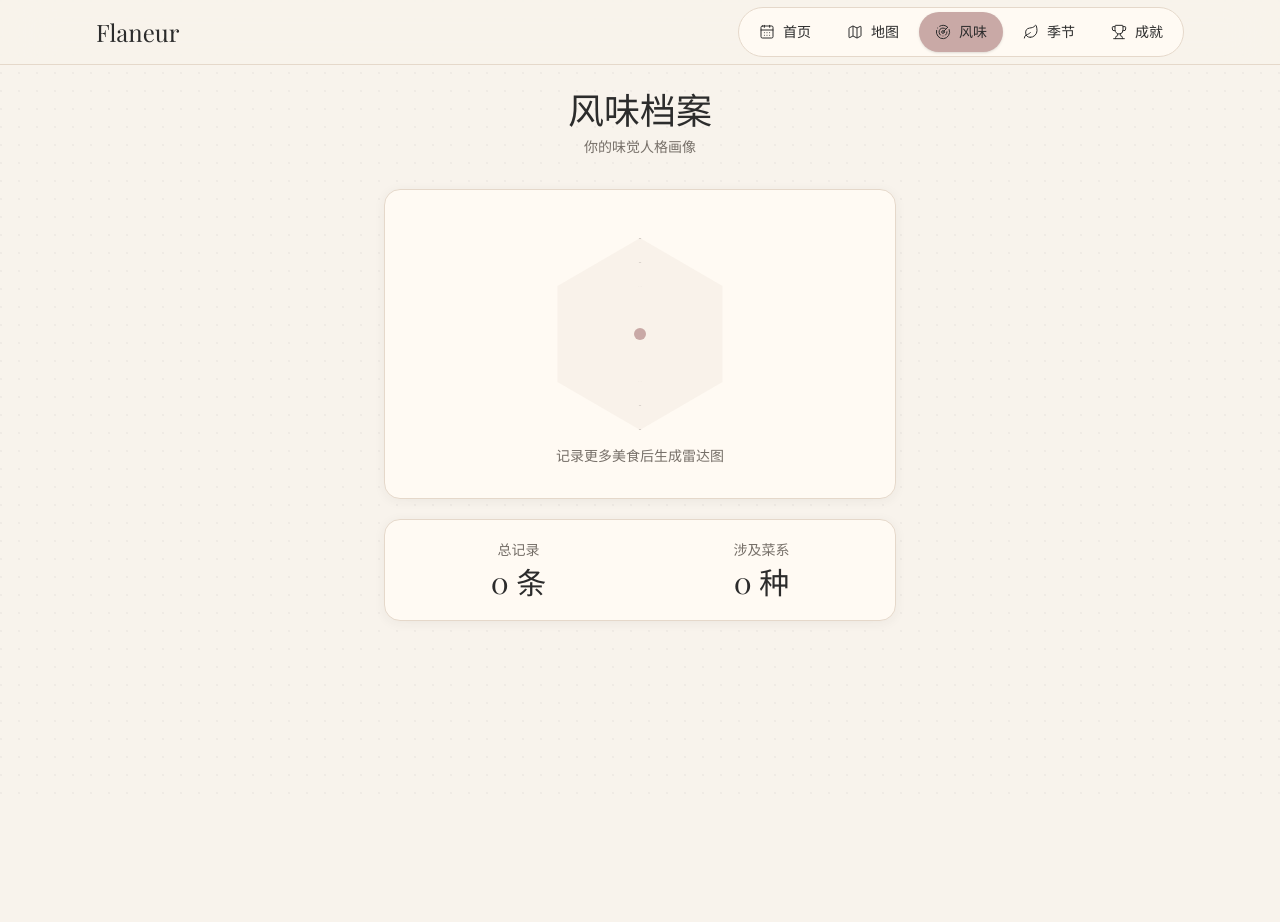
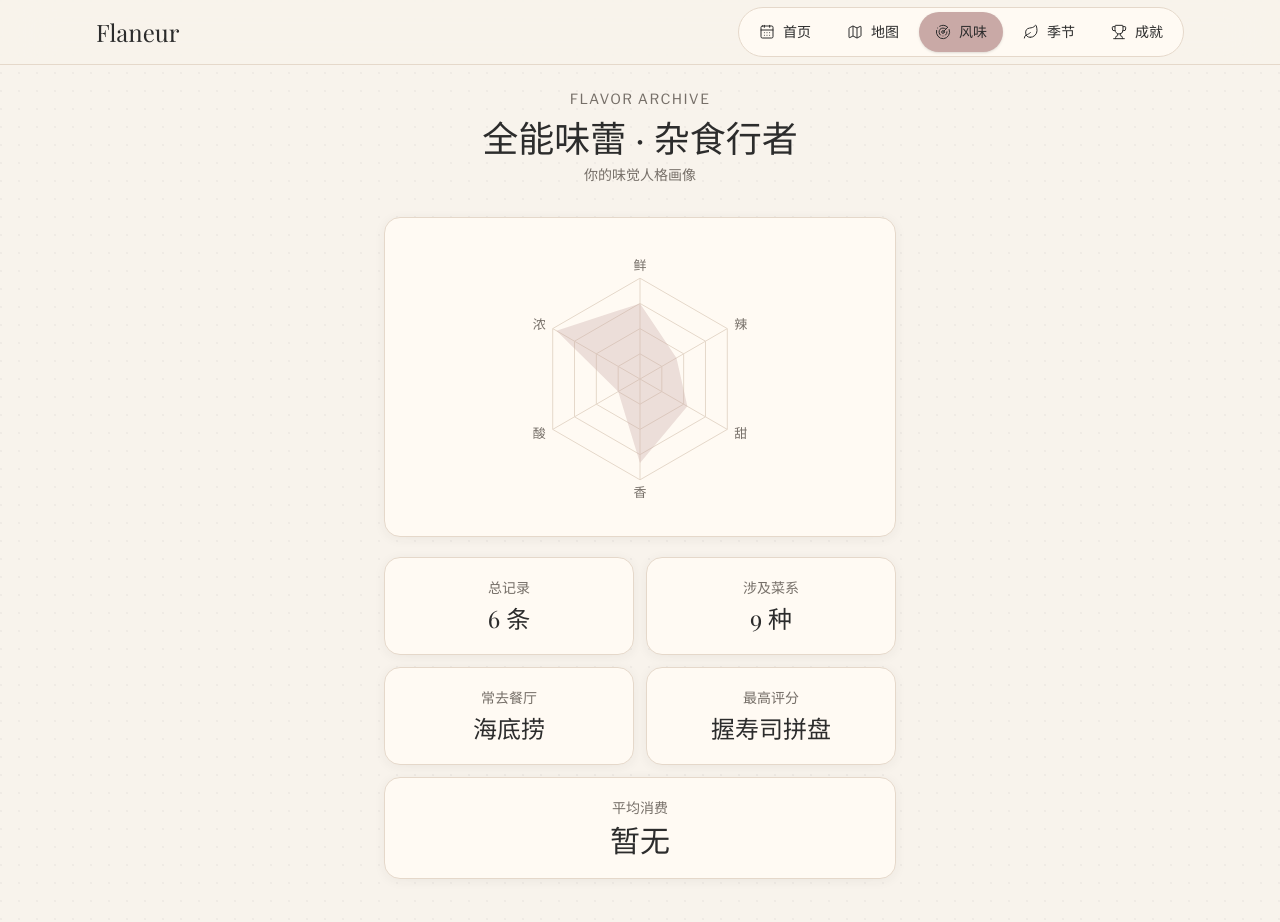
Before and after one commit to nefilbata/flaneur, a Next.js app: page /flavor in a window 1280 px wide. Shown: the top 922 px of the page. Before the commit the page ends 801 px from the top, so only its background shows below. Built offline with nearby package versions, Linux system fonts and the light colour scheme.

Commit message:
feat: upgrade flavor archive

```diff
--- a/src/app/flavor/page.tsx
+++ b/src/app/flavor/page.tsx
@@ -1,33 +1,154 @@
+"use client";
+
+import {
+  PolarAngleAxis,
+  PolarGrid,
+  Radar,
+  RadarChart,
+} from "recharts";
+import { DEMO_RECORDS } from "@/lib/demo-records";
+import { FLAVOR_TITLES, type FlavorProfile, type FoodRecord } from "@/types/food-record";
+
+const FLAVOR_AXES: { key: keyof FlavorProfile; label: string }[] = [
+  { key: "umami", label: "鲜" },
+  { key: "spicy", label: "辣" },
+  { key: "sweet", label: "甜" },
+  { key: "aromatic", label: "香" },
+  { key: "sour", label: "酸" },
+  { key: "rich", label: "浓" },
+];
+
 export default function FlavorPage() {
+  const records = DEMO_RECORDS;
+  const averages = getFlavorAverages(records);
+  const title =
+    FLAVOR_TITLES.find((item) => item.condition(averages))?.name ??
+    "全能味蕾 · 杂食行者";
+  const data = FLAVOR_AXES.map((axis) => ({
+    axis: axis.label,
+    value: Number(averages[axis.key].toFixed(2)),
+  }));
+  const stats = getStats(records);
+
   return (
-    <section className="mx-auto max-w-lg animate-fade-in-up">
+    <section className="mx-auto max-w-lg animate-fade-in-up pb-24">
       <header className="mb-8 text-center">
-        <h1 className="font-serif text-4xl text-charcoal">风味档案</h1>
+        <p className="text-sm uppercase tracking-widest text-muted">Flavor Archive</p>
+        <h1 className="mt-2 font-serif text-4xl text-charcoal">{title}</h1>
         <p className="mt-2 text-sm text-muted">你的味觉人格画像</p>
       </header>
 
-      <div className="card p-8">
-        <div className="mx-auto grid size-56 place-items-center">
-          <div className="relative size-48">
-            <div className="absolute inset-0 clip-hexagon border border-dashed border-muted/40 bg-soft/40" />
-            <div className="absolute inset-6 clip-hexagon border border-dashed border-muted/30" />
-            <div className="absolute inset-12 clip-hexagon border border-dashed border-muted/20" />
-            <div className="absolute left-1/2 top-1/2 size-3 -translate-x-1/2 -translate-y-1/2 rounded-full bg-primary" />
+      <div className="card h-80 overflow-hidden p-4">
+        {records.length > 0 ? (
+          <div className="flex size-full justify-center">
+            <RadarChart width={360} height={290} data={data} outerRadius="72%">
+              <PolarGrid stroke="var(--color-border)" />
+              <PolarAngleAxis
+                dataKey="axis"
+                tick={{ fill: "var(--color-muted)", fontSize: 13 }}
+              />
+              <Radar
+                dataKey="value"
+                stroke="var(--color-primary-strong)"
+                fill="var(--color-primary)"
+                fillOpacity={0.35}
+                strokeWidth={2}
+                isAnimationActive
+              />
+            </RadarChart>
           </div>
-        </div>
-        <p className="text-center text-sm text-muted">记录更多美食后生成雷达图</p>
+        ) : (
+          <div className="grid size-full place-items-center text-center">
+            <div className="relative size-48">
+              <div className="absolute inset-0 clip-hexagon border border-dashed border-muted/40" />
+              <div className="absolute inset-6 clip-hexagon border border-dashed border-muted/30" />
+              <div className="absolute inset-12 clip-hexagon border border-dashed border-muted/20" />
+              <p className="absolute inset-x-0 bottom-0 text-sm text-muted">
+                记录更多美食，解锁你的味觉人格
+              </p>
+            </div>
+          </div>
+        )}
       </div>
 
-      <div className="card mt-5 grid grid-cols-2 gap-4 p-5 text-center">
-        <div>
-          <p className="text-sm text-muted">总记录</p>
-          <p className="mt-1 font-serif text-3xl text-charcoal">0 条</p>
-        </div>
-        <div>
-          <p className="text-sm text-muted">涉及菜系</p>
-          <p className="mt-1 font-serif text-3xl text-charcoal">0 种</p>
+      <div className="mt-5 grid grid-cols-2 gap-3">
+        <StatCard label="总记录" value={`${records.length} 条`} />
+        <StatCard label="涉及菜系" value={`${stats.cuisineCount} 种`} />
+        <StatCard label="常去餐厅" value={stats.favoriteRestaurant} />
+        <StatCard label="最高评分" value={stats.topDish} />
+        <div className="card col-span-2 p-5 text-center">
+          <p className="text-sm text-muted">平均消费</p>
+          <p className="mt-1 font-serif text-3xl text-charcoal">
+            {stats.averageCost ? `¥${stats.averageCost}` : "暂无"}
+          </p>
         </div>
       </div>
     </section>
   );
 }
+
+function StatCard({ label, value }: { label: string; value: string }) {
+  return (
+    <div className="card p-5 text-center">
+      <p className="text-sm text-muted">{label}</p>
+      <p className="mt-1 line-clamp-2 font-serif text-2xl text-charcoal">{value}</p>
+    </div>
+  );
+}
+
+function getFlavorAverages(records: FoodRecord[]): FlavorProfile {
+  if (records.length === 0) {
+    return { umami: 0, spicy: 0, sweet: 0, aromatic: 0, sour: 0, rich: 0 };
+  }
+
+  const totals = records.reduce<FlavorProfile>(
+    (sum, record) => ({
+      umami: sum.umami + record.flavor.umami,
+      spicy: sum.spicy + record.flavor.spicy,
+      sweet: sum.sweet + record.flavor.sweet,
+      aromatic: sum.aromatic + record.flavor.aromatic,
+      sour: sum.sour + record.flavor.sour,
+      rich: sum.rich + record.flavor.rich,
+    }),
+    { umami: 0, spicy: 0, sweet: 0, aromatic: 0, sour: 0, rich: 0 }
+  );
+
+  return {
+    umami: totals.umami / records.length,
+    spicy: totals.spicy / records.length,
+    sweet: totals.sweet / records.length,
+    aromatic: totals.aromatic / records.length,
+    sour: totals.sour / records.length,
+    rich: totals.rich / records.length,
+  };
+}
+
+function getStats(records: FoodRecord[]) {
+  const cuisines = new Set(records.flatMap((record) => record.cuisineTags));
+  const favoriteRestaurant =
+    getMostFrequent(records.map((record) => record.restaurantName)) ?? "暂无";
+  const topDish =
+    [...records].sort(
+      (a, b) => (b.overallRating ?? 0) - (a.overallRating ?? 0)
+    )[0]?.dishName ?? "暂无";
+  const costs = records
+    .map((record) => record.costPerPerson)
+    .filter((cost): cost is number => typeof cost === "number");
+  const averageCost =
+    costs.length > 0
+      ? Math.round(costs.reduce((sum, cost) => sum + cost, 0) / costs.length)
+      : 0;
+
+  return {
+    cuisineCount: cuisines.size,
+    favoriteRestaurant,
+    topDish,
+    averageCost,
+  };
+}
+
+function getMostFrequent(values: string[]) {
+  const counts = new Map<string, number>();
+  values.forEach((value) => counts.set(value, (counts.get(value) ?? 0) + 1));
+  return [...counts.entries()].sort((a, b) => b[1] - a[1])[0]?.[0];
+}
```
